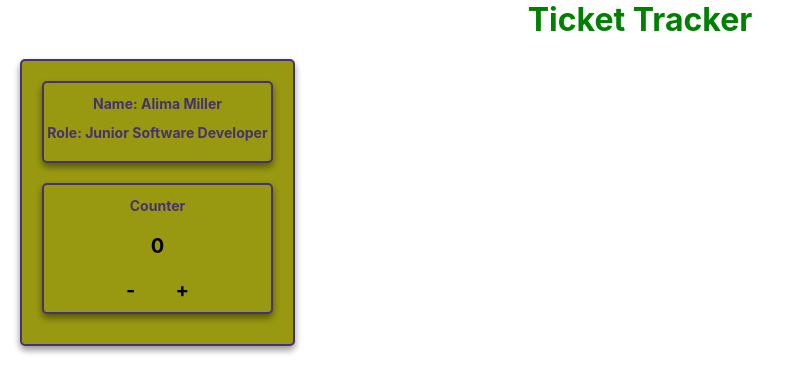
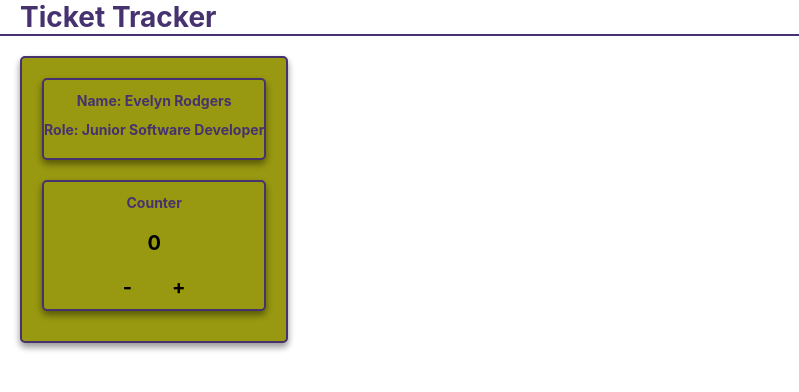
Before and after one commit to Imran-Khalid-code/Ticket-Tracker-ReactJS, a React (Create React App) app: page / in a window 1280 px wide. Shown: the top 392 px of the page, without its empty margins (0-799 px from the left). Built offline with nearby package versions, Linux system fonts and the light colour scheme.

Commit message:
props made and passed down

```diff
--- a/src/App.jsx
+++ b/src/App.jsx
@@ -1,16 +1,21 @@
 import React, { Component } from 'react'
 import styles from './App.module.scss'
+import EmployeeCard from './components/EmployeeCard'
+import NavBar from './components/NavBar'
 import team from './data/team'
-import EmployeeCard from './components/EmployeeCard'
 
 const App = () => {
 	return (
 		<>
-			<h1 className={styles.heading}>Ticket Tracker</h1>
+			{/* <h1 className={styles.heading}>Ticket Tracker</h1> */}
 
-			<div>
-				<EmployeeCard />
-			</div>
+			<section className={styles.nav}>
+				<NavBar />
+			</section>
+			<section className={styles.content}>
+				<EmployeeCard person={team[1]} />
+				{/* <EmployeeCard person={team[2]} /> */}
+			</section>
 		</>
 	)
 }
--- a/src/App.module.scss
+++ b/src/App.module.scss
@@ -4,3 +4,12 @@
 	// align-items: center;
 	justify-content: center;
 }
+
+.navFlex {
+	max-width: 100vw;
+}
+
+.content {
+	max-width: 100vw;
+	display: flex;
+}
--- a/src/components/EmployeeCard/EmployeeCard.jsx
+++ b/src/components/EmployeeCard/EmployeeCard.jsx
@@ -1,15 +1,18 @@
 import React from 'react'
 import styles from './EmployeeCard.module.scss'
 
-const EmployeeCard = () => {
+const EmployeeCard = (props) => {
+	//object destructuring:
+	const { name, role } = props.person
+
 	return (
 		<div className={styles.employeeCard}>
 			<section className={styles.employeeCard}>
 				<h3>
-					<span>Name</span>: Alima Miller
+					<span>Name</span>: {name}
 				</h3>
 				<h3>
-					<span>Role</span>: Junior Software Developer
+					<span>Role</span>: {role}
 				</h3>
 			</section>
 			<div className={styles.employeeCard}>
--- a/src/components/EmployeeCard/EmployeeCard.module.scss
+++ b/src/components/EmployeeCard/EmployeeCard.module.scss
@@ -28,6 +28,10 @@
 	padding-top: $base-spacing * 2;
 	font-size: 20px;
 	font-weight: bold;
+
+	&:hover {
+		color: white;
+	}
 }
 
 .counterProfile {
@@ -42,6 +46,10 @@
 	font-size: 20px;
 	font-weight: bold;
 	display: inline;
+
+	&:hover {
+		color: white;
+	}
 }
 
 h3 {
@@ -52,4 +60,8 @@ h3 {
 	white-space: nowrap;
 	overflow: hidden;
 	text-overflow: ellipsis;
+
+	&:hover {
+		color: white;
+	}
 }
--- /dev/null
+++ b/src/components/NavBar/NavBar.jsx
@@ -0,0 +1,14 @@
+import React, { Component } from 'react'
+import styles from './NavBar.module.scss'
+
+const NavBar = () => {
+	return (
+		<nav className={styles.navFlex}>
+			<div className={styles.navFlex}>
+				<h1>Ticket Tracker</h1>
+			</div>
+		</nav>
+	)
+}
+
+export default NavBar
--- /dev/null
+++ b/src/components/NavBar/NavBar.module.scss
@@ -0,0 +1,76 @@
+@import '../../variables.scss';
+
+nav {
+	// height: $NavBar-height-mb;
+	max-width: 100vw;
+	background-color: white;
+	padding: 0 $base-spacing * 4;
+	border-bottom: $primary-border;
+	color: $primary-color;
+
+	a {
+		color: $primary-color;
+
+		&:visited {
+			color: $primary-color;
+		}
+	}
+
+	div {
+		img {
+			margin-right: 10px;
+			height: 35px;
+		}
+
+		h1 {
+			display: none;
+		}
+
+		&.searchPanel {
+			font-size: 1.5em;
+			display: flex;
+
+			.faStyles {
+				margin-left: $base-spacing * 4;
+
+				&:hover {
+					cursor: pointer;
+					color: $secondary-color;
+				}
+			}
+
+			.faStylesDisabled {
+				margin-left: $base-spacing * 4;
+				color: $secondary-text;
+			}
+		}
+	}
+}
+
+.navFlex {
+	display: flex;
+	align-items: center;
+	justify-content: space-between;
+	text-decoration: none;
+}
+
+@media only screen and (min-width: 768px) {
+	nav {
+		// height: $NavBar-height;
+
+		div {
+			&.searchPanel {
+				font-size: 2em;
+			}
+
+			img {
+				height: 50px;
+			}
+
+			h1 {
+				display: unset;
+				font-size: 1.75em;
+			}
+		}
+	}
+}
--- /dev/null
+++ b/src/components/NavBar/index.js
@@ -0,0 +1,2 @@
+import NavBar from './NavBar'
+export default NavBar
--- a/src/variables.scss
+++ b/src/variables.scss
@@ -19,7 +19,7 @@ $card-shadowing: 0 4px 7px rgba(0, 0, 0, 0.2), 0 4px 7px rgba(0, 0, 0, 0.27);
 $card-hover-shadowing: 0 14px 28px rgba(0, 0, 0, 0.27),
 	0 10px 10px rgba(0, 0, 0, 0.3);
 
-// $navbar-height-mb: 60px;
-// $navbar-height: 75px;
+$navbar-height-mb: 60px;
+$navbar-height: 75px;
 
 $border-rounding: 5px;
```
Also changed, not shown: 1 other file (tests, documents, lock files or other folders).
